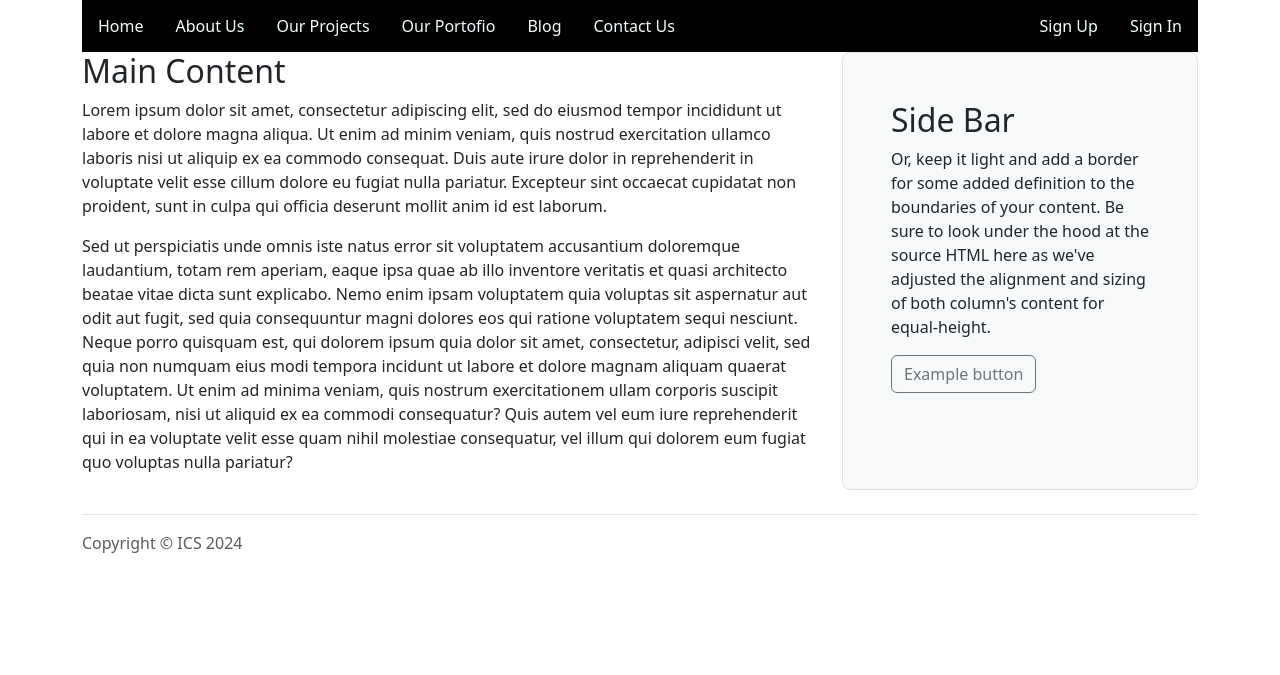
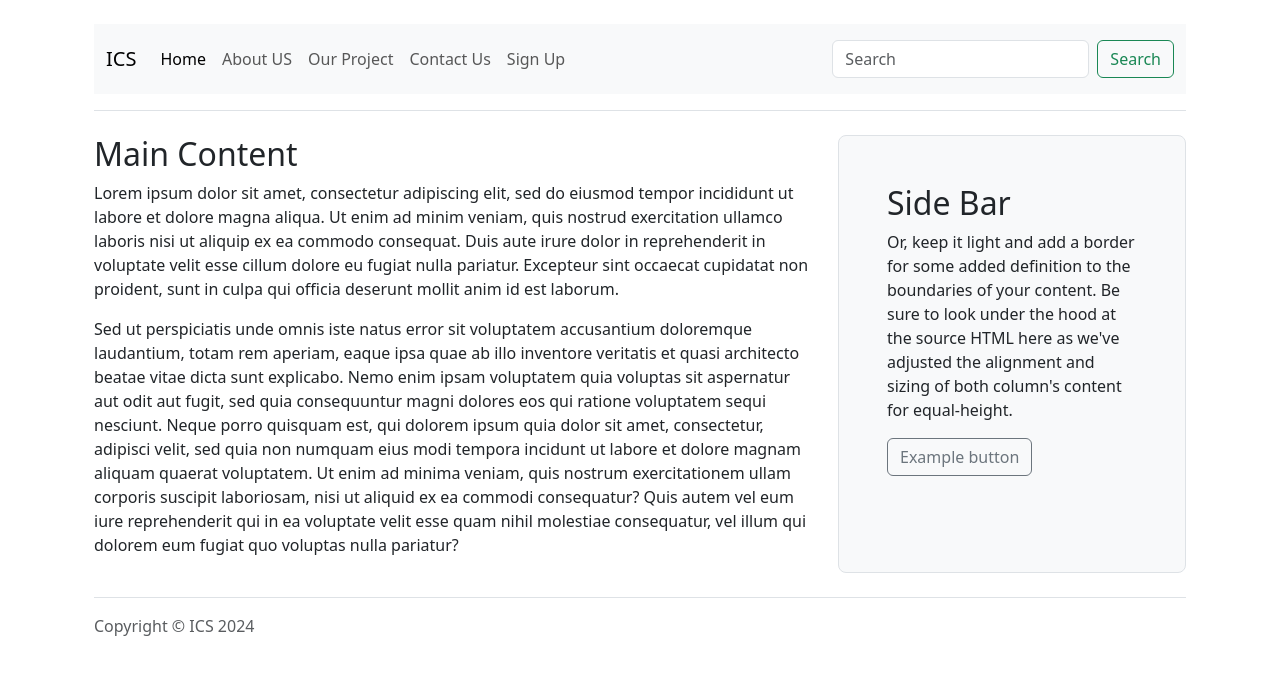
Before and after one commit to SikukuGlen/InternetAppProgramming, a PHP site: page / in a window 1280 px wide. Shown: the top 675 px of the page. Run offline with PHP 8.4, Linux system fonts and the light colour scheme; some libraries are stand-ins or nearby versions.

Commit message:
implemented bootstrap

```diff
--- a/structure/menus.php
+++ b/structure/menus.php
@@ -2,21 +2,49 @@
     class menus{
         public function main_menu(){
 ?>
-            <div class="topnav">
-                <a href="./">Home</a>
-                <a href="aboutus.php">About Us</a>
-                <a href="">Our Projects</a>
-                <a href="">Our Portofio</a>
-                <a href="">Blog</a>
-                <a href="">Contact Us</a>
-                <?php $this->main_right_side_menu(); ?>
-            </div>
+        <main>
+            <div class="container py-4">
+              <header class="pb-3 mb-4 border-bottom">
+                <nav class="navbar navbar-expand-lg bg-body-tertiary">
+                    <div class="container-fluid">
+                      <a class="navbar-brand" href="./">ICS</a>
+                      <button class="navbar-toggler" type="button" data-bs-toggle="collapse" data-bs-target="#navbarText" aria-controls="navbarText" aria-expanded="false" aria-label="Toggle navigation">
+                        <span class="navbar-toggler-icon"></span>
+                      </button>
+                      <div class="collapse navbar-collapse" id="navbarText">
+                        <ul class="navbar-nav me-auto mb-2 mb-lg-0">
+                          <li class="nav-item">
+                            <a class="nav-link active" aria-current="page" href="./">Home</a>
+                          </li>
+                          <li class="nav-item">
+                            <a class="nav-link" href="aboutus.php">About US</a>
+                          </li>
+                          <li class="nav-item">
+                            <a class="nav-link" href="#">Our Project</a>
+                          </li>
+                          <li class="nav-item">
+                            <a class="nav-link" href="#">Contact Us</a>
+                          </li>
+                          <li class="nav-item">
+                            <a class="nav-link" href="signup.php">Sign Up</a>
+                          </li>
+                        </ul>
+                        <span class="navbar-text">
+                            <form class="d-flex" role="search">
+                                <input class="form-control me-2" type="search" placeholder="Search" aria-label="Search">
+                                <button class="btn btn-outline-success" type="submit">Search</button>
+                              </form>
+                        </span>
+                      </div>
+                    </div>
+                  </nav>
+              </header>
 <?php
     }
         public function main_right_side_menu(){
 ?>
             <div class="topnav-right">
-                <a href="">Sign Up</a>
+                <a href="signup.php">Sign Up</a>
                 <a href="">Sign In</a>
             </div>
 <?php
```
